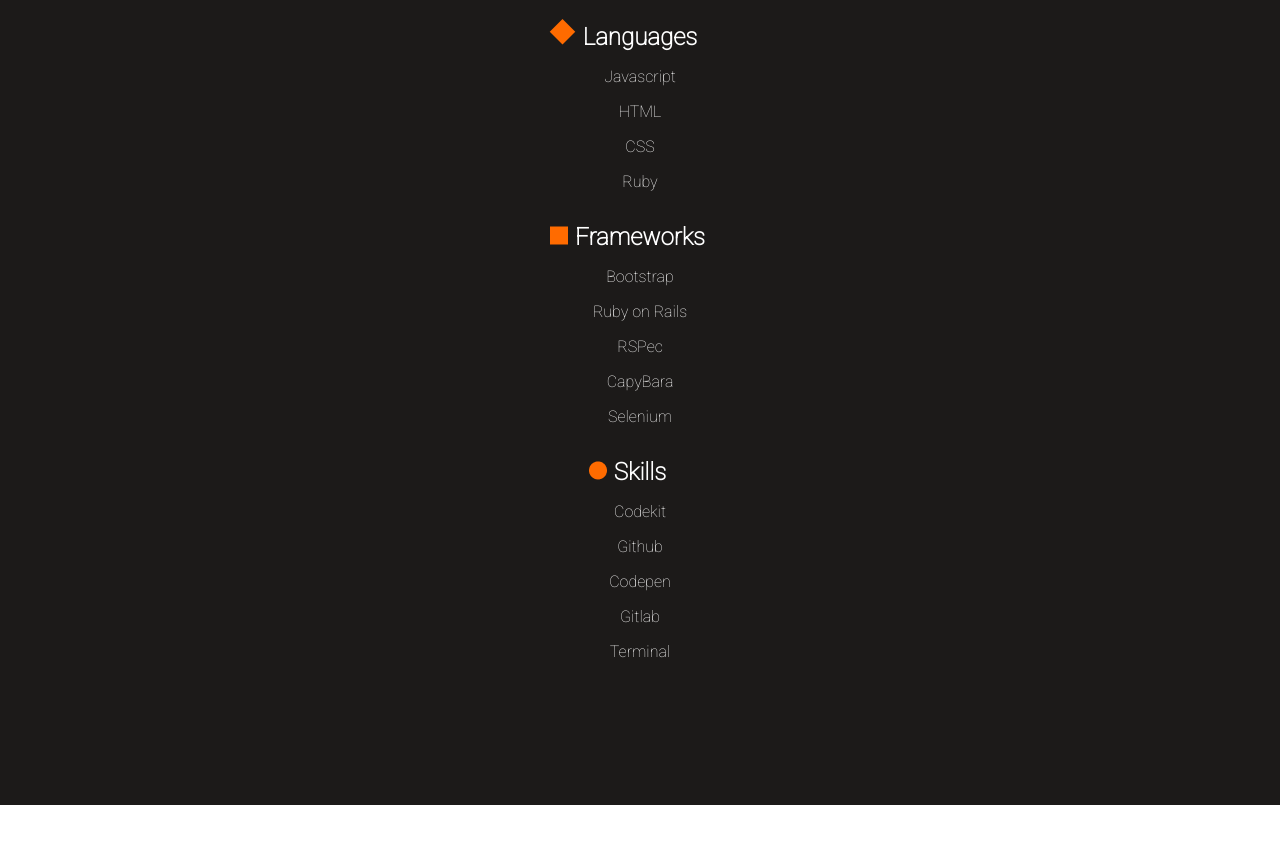
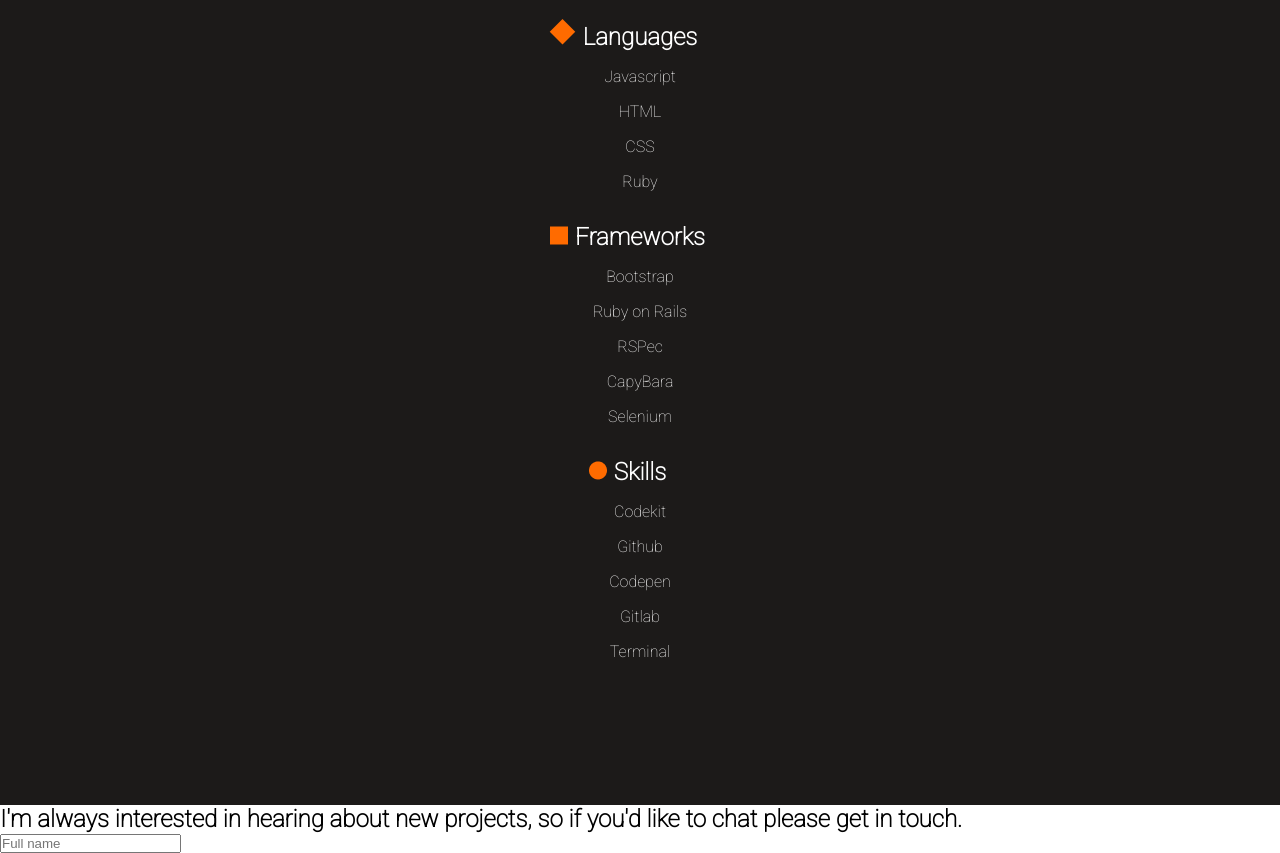
Before and after one commit to miltonHenschel/myPortfolio, a plain HTML site: page index.html in a window 1280 px wide. Shown: the part 4383-5236 px from the top of the page. Before the commit the page ends 5188 px from the top, so only its background shows below. Drawn offline with nearby package versions, Linux system fonts and the light colour scheme.

Commit message:
contact form name input

```diff
--- a/index.html
+++ b/index.html
@@ -204,6 +204,24 @@
     </section>
 
     <!-- FOOTER  -->
-
+    <footer
+    id="contact"
+    action=""
+    mehtod="POST"
+    >
+      <h2>
+        I'm always interested in hearing about new projects, so if you'd like to chat please get in touch.
+      </h2>
+      <form>
+        <input
+        type="text"
+        autocomplete="off"
+        name="name"
+        id="name"
+        placeholder="Full name"
+        required
+        >
+      </form>
+    </footer>
 </body>
 </html>
```
